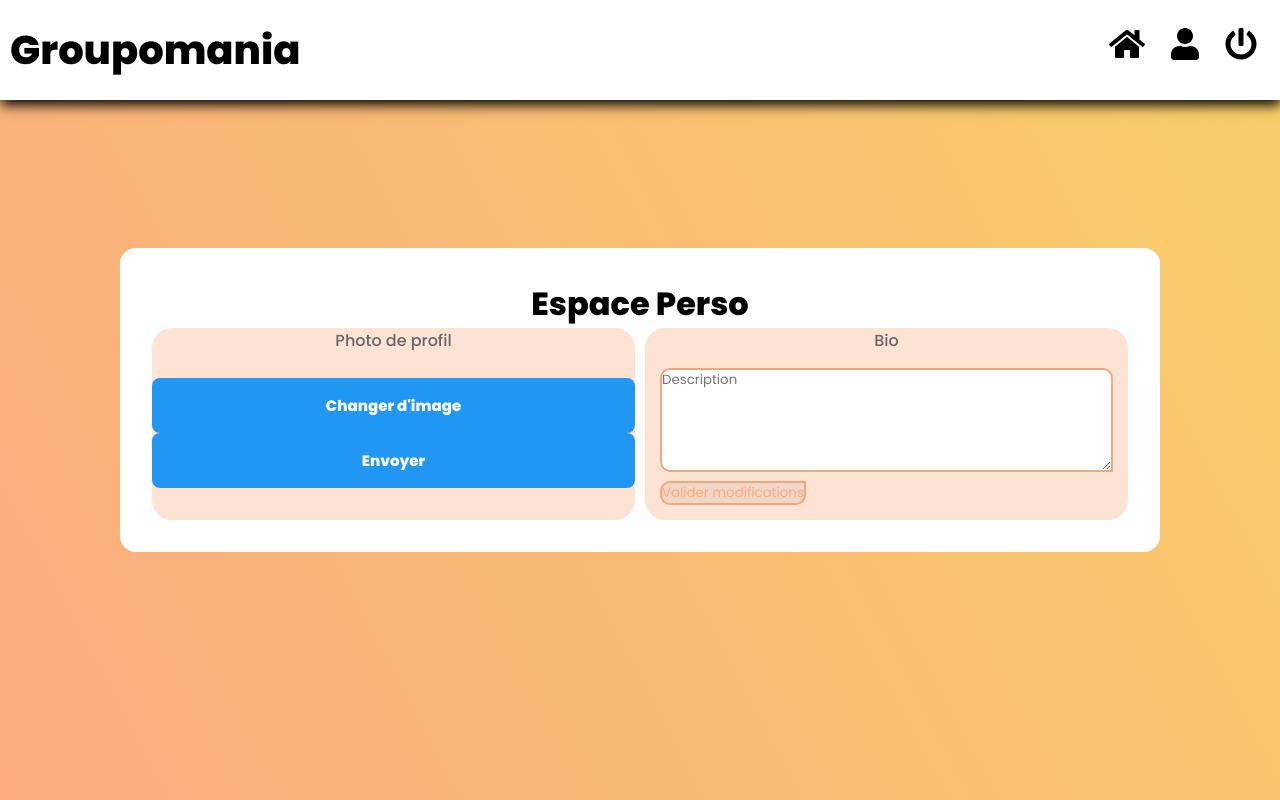
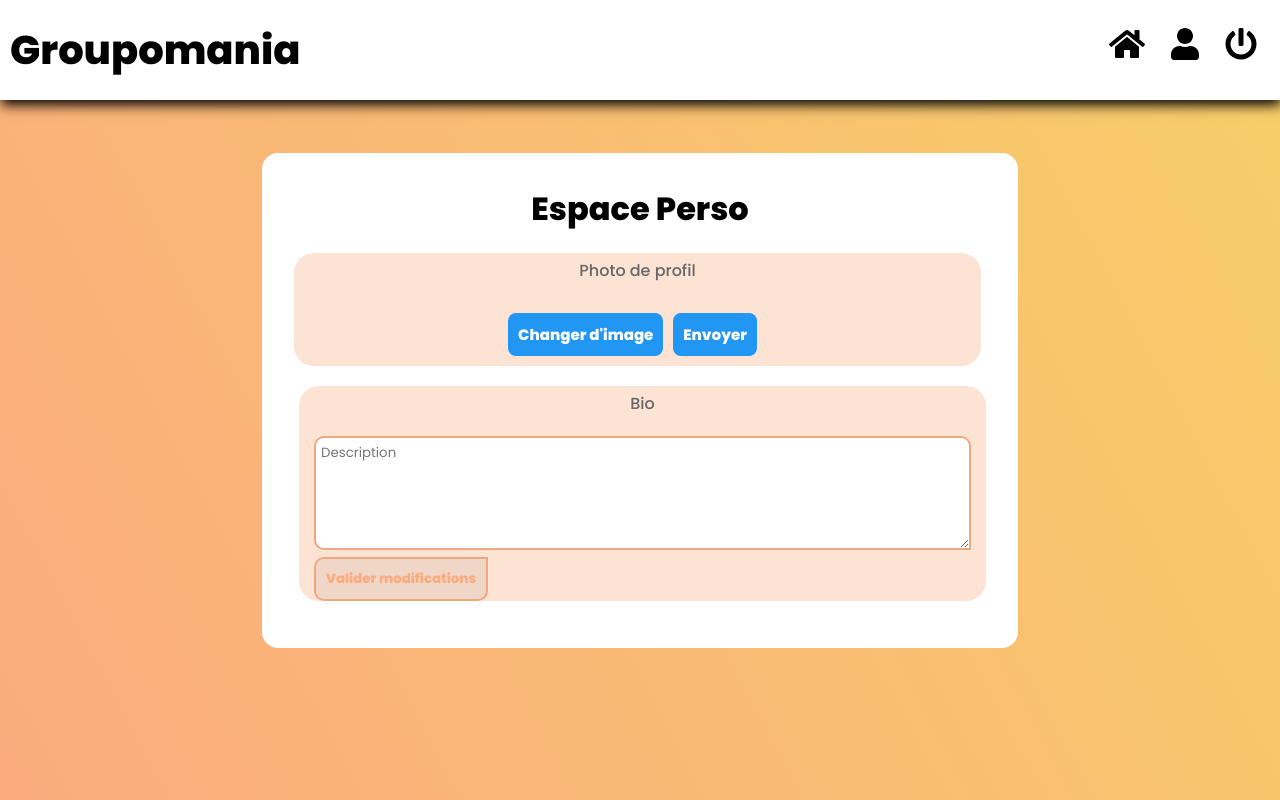
Before and after one commit to Baptiste-B-git/Baptiste_Biancardino_7_12102021, a Vue app in the folder frontend/: page /profile in a window 1280 px wide. Built offline with nearby package versions, Linux system fonts and the light colour scheme; no server answers; sample sign-in values are in the browser's storage.

Commit message:
Frontend Design Profil

```diff
--- a/frontend/src/App.vue
+++ b/frontend/src/App.vue
@@ -41,39 +41,35 @@ img {
 
 .card {
   max-width: 100%;
-  width: 1040px;
+
   background:white;
   border-radius: 16px;
   padding:32px;
-}
-.card_bloc{
-  display: flex;
-  flex-direction: row;
-  width: 100%;
 }
 
 .card__title {
   text-align:center;
   font-weight: 800;
+  margin-bottom: 20px;
 }
 
 .card__subtitle {
   text-align: center;
   color:#666;
   font-weight: 500;
+  padding: 5px;
 }
 .card__profile{
+  text-align: center;
   background-color: #fde3d4;
   border-radius: 20px;
-  width: 50%;
   margin-right: 5px;
 }
 .card__bio{
   margin-left: 5px;
+  margin-top: 20px;
   background-color: #fde3d4;
   border-radius: 20px;
-  width: 50%;
-
 }
 input[type=search] {
   border: 2px dotted #eea880;
@@ -85,7 +81,7 @@ input[type=search] {
   border: solid 2px #eea880;
   border-radius: 10px 10px 0px 10px;
   width: 100%;
-
+  padding: 5px;
 }
 .bloc-bio{
   margin: 15px;
@@ -96,17 +92,20 @@ input[type=search] {
   border-radius: 10px 0px 10px 10px;
   background-color: #f0d6c7;
   color: #FBAB7E;
+  padding: 10px;
+  font-weight: 800;
 }
 
   .button {
     background: #2196F3;
     color:white;
+    margin-bottom: 10px;
+    margin-right: 10px;
     border-radius: 8px;
     font-weight: 800;
     font-size: 15px;
     border: none;
-    width: 100%;
-    padding: 16px;
+    padding: 10px;
     transition: .4s background-color;
   }
 
--- a/frontend/src/views/Profile.vue
+++ b/frontend/src/views/Profile.vue
@@ -116,5 +116,4 @@ svg:not(:root).svg-inline--fa:hover{
   transition: 0.3s all;
   cursor: pointer;
 }
-
 </style>>
```
